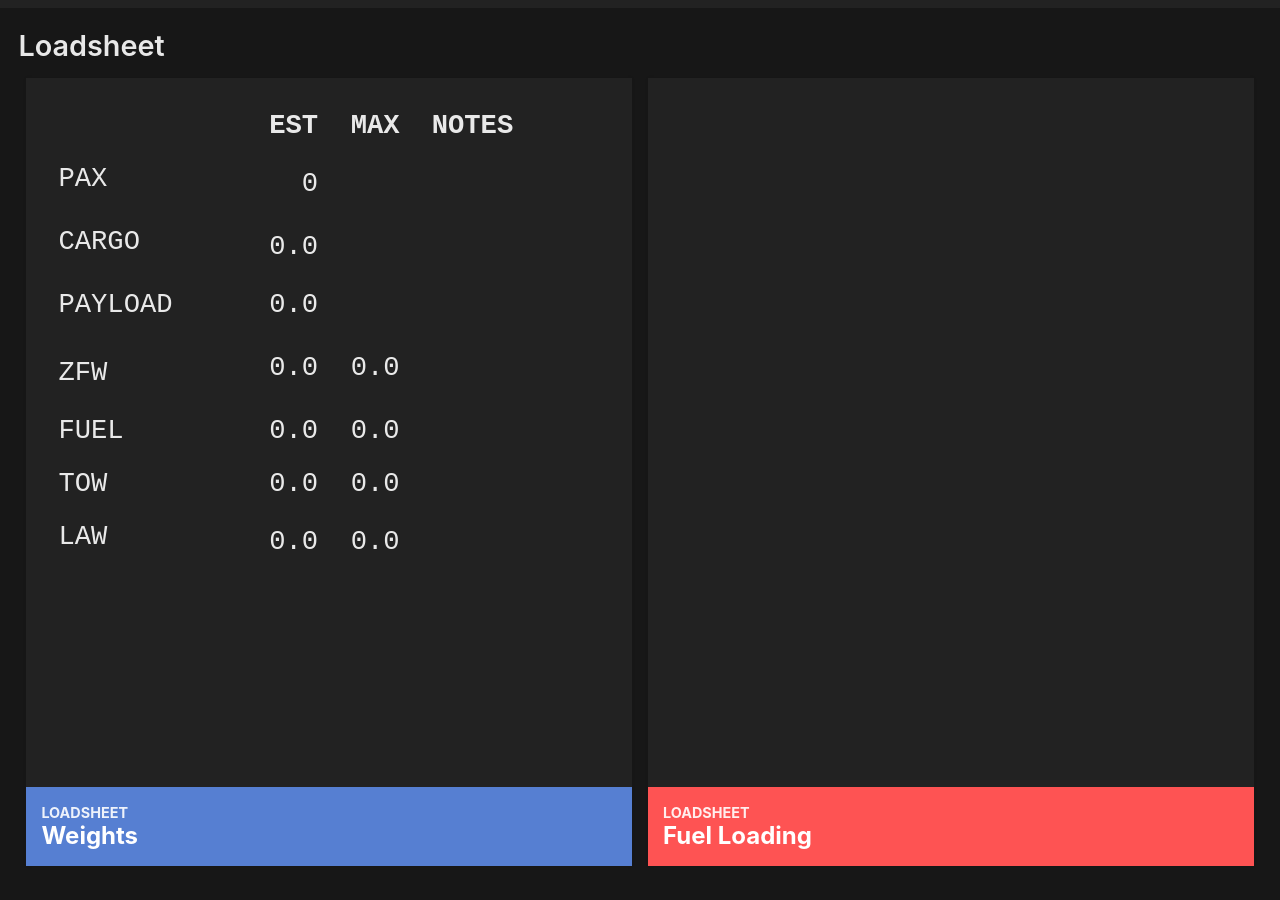
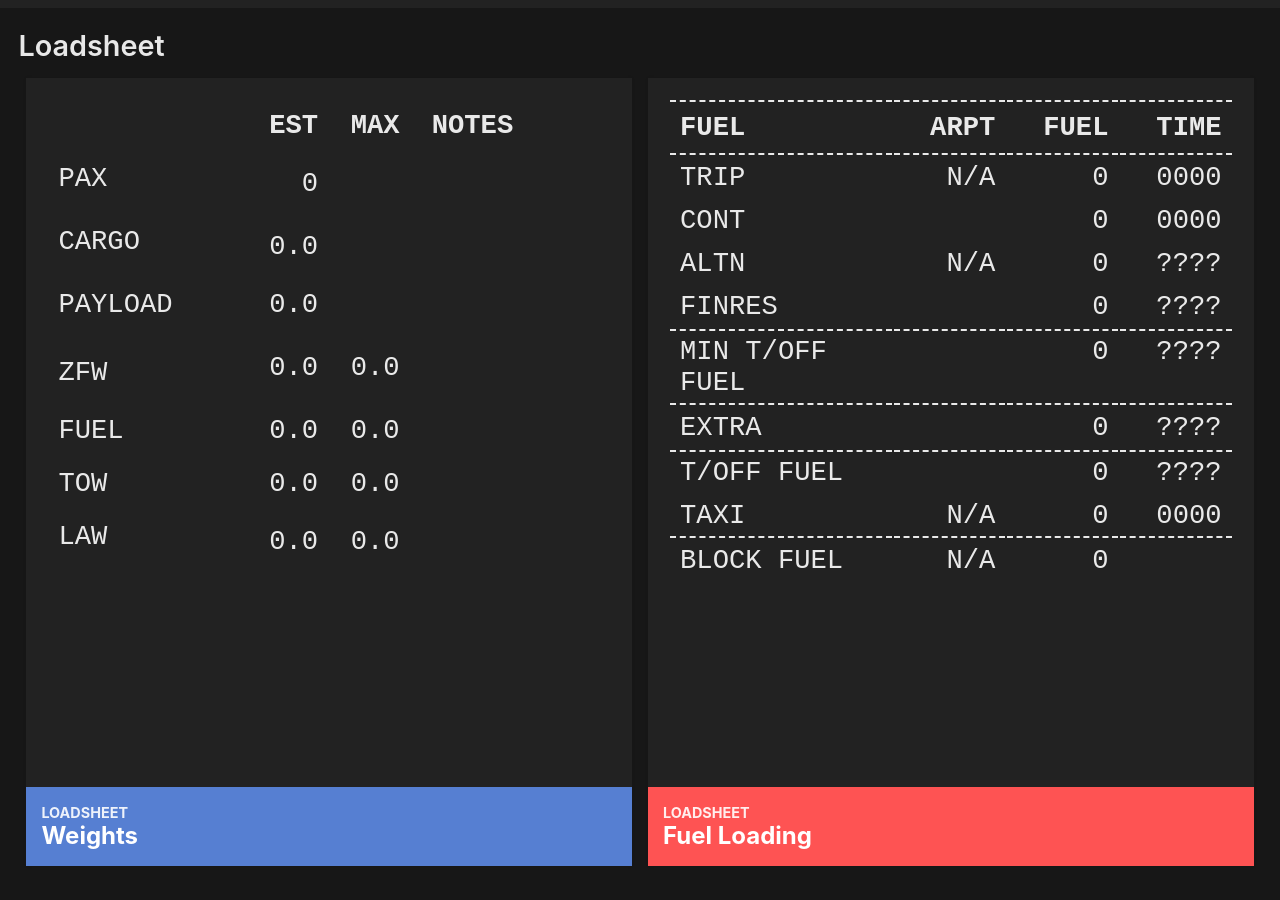
Before and after one commit to flybywiresim/efb, a React (Create React App) app: page /loadsheet in a window 1280 px wide. Built offline with nearby package versions, Linux system fonts and the light colour scheme.

Commit message:
Link SimBrief fuel data to LoadWidget

```diff
--- a/src/App.tsx
+++ b/src/App.tsx
@@ -27,7 +27,9 @@ type AppProps = {};
 type AppState = {
     simbriefUsername: string;
     departingAirport: string;
+    departingIata: string;
     arrivingAirport: string;
+    arrivingIata: string;
     flightDistance: string;
     flightETAInSeconds: string;
     currentTime: Date,
@@ -55,7 +57,14 @@ type AppState = {
     planTakeOff: number,
     reserve: number,
     taxi: number,
-    units: string
+    units: string,
+    altIcao: string,
+    altIata: string,
+    altBurn: number,
+    tripTime: number,
+    contFuelTime: number,
+    resFuelTime: number,
+    taxiOutTime: number,
 };
 
 class App extends React.Component<AppProps, AppState> {
@@ -68,7 +77,9 @@ class App extends React.Component<AppProps, AppState> {
 
     state: AppState = {
         departingAirport: 'N/A',
+        departingIata: 'N/A',
         arrivingAirport: 'N/A',
+        arrivingIata: 'N/A',
         simbriefUsername: this.fetchSimbriefUsername(),
         flightDistance: 'N/A',
         flightETAInSeconds: 'N/A',
@@ -97,7 +108,14 @@ class App extends React.Component<AppProps, AppState> {
         planTakeOff: 0,
         reserve: 0,
         taxi: 0,
-        units: "kg"
+        units: "kgs",
+        altIcao: "N/A",
+        altIata: "N/A",
+        altBurn: 0,
+        tripTime: 0,
+        contFuelTime: 0,
+        resFuelTime: 0,
+        taxiOutTime: 0
     }
 
     updateCurrentTime(currentTime: Date) {
@@ -127,7 +145,9 @@ class App extends React.Component<AppProps, AppState> {
         console.info(simbriefData);
         this.setState({
             departingAirport: simbriefData.origin.icao,
+            departingIata: simbriefData.origin.iata,
             arrivingAirport: simbriefData.destination.icao,
+            arrivingIata: simbriefData.destination.iata,
             flightDistance: simbriefData.distance,
             flightETAInSeconds: simbriefData.flightETAInSeconds,
             cargo: simbriefData.weights.cargo,
@@ -152,7 +172,14 @@ class App extends React.Component<AppProps, AppState> {
             planTakeOff:        simbriefData.fuel.planTakeOff,
             reserve:            simbriefData.fuel.reserve,
             taxi:               simbriefData.fuel.taxi,
-            units:              simbriefData.units
+            units:              simbriefData.units,
+            altIcao:            simbriefData.alternate.icao,
+            altIata:            simbriefData.alternate.iata,
+            altBurn:            simbriefData.alternate.burn,
+            tripTime:           simbriefData.times.est_time_enroute,
+            contFuelTime:       simbriefData.times.contfuel_time,
+            resFuelTime:        simbriefData.times.reserve_time,
+            taxiOutTime:        simbriefData.times.taxi_out
         });
     }
 
@@ -201,6 +228,17 @@ class App extends React.Component<AppProps, AppState> {
                                 reserve={this.state.reserve}
                                 taxi={this.state.taxi}
                                 units={this.state.units}
+                                arrivingAirport={this.state.arrivingAirport}
+                                arrivingIata={this.state.arrivingIata}
+                                departingAirport={this.state.departingAirport}
+                                departingIata={this.state.departingIata}
+                                altBurn={this.state.altBurn}
+                                altIcao={this.state.altIcao}
+                                altIata={this.state.altIata}
+                                tripTime={this.state.tripTime}
+                                contFuelTime={this.state.contFuelTime}
+                                resFuelTime={this.state.resFuelTime}
+                                taxiOutTime={this.state.taxiOutTime}
                             />
                         </Route>
                         <Route path="/flight">
--- a/src/loadsheetWidget/LoadsheetWidget.scss
+++ b/src/loadsheetWidget/LoadsheetWidget.scss
@@ -73,12 +73,33 @@
             vertical-align: top;
           }
 
+          th.dashed, td.dashed {
+            border-bottom:2px dashed var(--mainText);
+            border-top:2px dashed var(--mainText);
+          }
+
+          td.dashed-lower {
+            border-bottom:2px dashed var(--mainText);
+          }
+
+          td.dashed-upper {
+            border-top:2px dashed var(--mainText);
+          }
+
             .ls-col {
               padding: 10px;
             }
 
+            .ls-col-fuel {
+              padding: 5px 10px;
+            }
+
             .col-desc {
               width: 30%;
+            }
+
+            .col-fuel-desc {
+              width: 40%
             }
 
             .col-notes {
@@ -88,6 +109,10 @@
 
             .col-value {
               width: 10%;
+            }
+
+            .col-fuel-value {
+              width: 20%;
             }
 
             .col-left {
--- a/src/loadsheetWidget/LoadsheetWidget.tsx
+++ b/src/loadsheetWidget/LoadsheetWidget.tsx
@@ -23,7 +23,18 @@ type LoadsheetWidgetProps = {
     planTakeOff: number,
     reserve: number,
     taxi: number,
-    units: string
+    units: string,
+    arrivingAirport: string,
+    arrivingIata: string,
+    departingAirport: string,
+    departingIata: string,
+    altBurn: number,
+    altIcao: string,
+    altIata: string,
+    tripTime: number,
+    contFuelTime: number,
+    resFuelTime: number,
+    taxiOutTime: number
 };
 type LoadsheetWidgetState = {
     unitConversion: number;
@@ -34,7 +45,7 @@ const LoadsheetWidget = (props: LoadsheetWidgetProps) => {
     const [unitConversion, setunitConversion] = useState(1000);
 
     useEffect(() => {
-        const unitConv = (props.units === "kg") ? 1000 : 2240;
+        const unitConv = (props.units === "kgs") ? 1000 : 2240;
         console.log("Units changed to " + unitConv);
         setunitConversion(unitConv);
     }, [props.units]);
@@ -109,7 +120,76 @@ const LoadsheetWidget = (props: LoadsheetWidgetProps) => {
                 </div>
             </div>
             <div className='loadsheet-card' id="loadsheet-fuel-card">
-                <div className='loadsheet-card-body'/>
+                <div className='loadsheet-card-body'>
+                    <div className="loadsheet-table">
+                        <table>
+                            <thead>
+                                <tr>
+                                    <th scope="col" className="dashed ls-col col-fuel-desc col-left">FUEL</th>
+                                    <th scope="col" className="dashed ls-col col-fuel-value col-right">ARPT</th>
+                                    <th scope="col" className="dashed ls-col col-fuel-value col-right">FUEL</th>
+                                    <th scope="col" className="dashed ls-col col-fuel-value col-right">TIME</th>
+                                </tr>
+                            </thead>
+                            <tbody>
+                                <tr>
+                                    <td className="ls-col-fuel col-fuel-desc col-left">TRIP</td>
+                                    <td className="ls-col-fuel col-fuel-value col-right">{props.arrivingIata}</td>
+                                    <td className="ls-col-fuel col-fuel-value col-right">{props.enrouteBurn}</td>
+                                    <td className="ls-col-fuel col-fuel-value col-right">{(props.tripTime / 60).toFixed(0).padStart(4, "0")}</td>
+                                </tr>
+                                <tr>
+                                    <td className="ls-col-fuel col-fuel-desc col-left">CONT</td>
+                                    <td className="ls-col-fuel col-fuel-value col-right">&nbsp;</td>
+                                    <td className="ls-col-fuel col-fuel-value col-right">{props.contingency}</td>
+                                    <td className="ls-col-fuel col-fuel-value col-right">{(props.contFuelTime / 60).toFixed(0).padStart(4, "0")}</td>
+                                </tr>
+                                <tr>
+                                    <td className="ls-col-fuel col-fuel-desc col-left">ALTN</td>
+                                    <td className="ls-col-fuel col-fuel-value col-right">{props.altIata}</td>
+                                    <td className="ls-col-fuel col-fuel-value col-right">{props.altBurn}</td>
+                                    <td className="ls-col-fuel col-fuel-value col-right">????</td>
+                                </tr>
+                                <tr>
+                                    <td className="ls-col-fuel col-fuel-desc col-left">FINRES</td>
+                                    <td className="ls-col-fuel col-fuel-value col-right">&nbsp;</td>
+                                    <td className="ls-col-fuel ls-col-fuel col-value col-right">{props.reserve}</td>
+                                    <td className="ls-col-fuel col-fuel-value col-right">????</td>
+                                </tr>
+                                <tr>
+                                    <td className="dashed ls-col-fuel col-fuel-desc col-left">MIN T/OFF FUEL</td>
+                                    <td className="dashed ls-col-fuel col-fuel-value col-right">&nbsp;</td>
+                                    <td className="dashed ls-col-fuel col-fuel-value col-right">{props.minTakeOff}</td>
+                                    <td className="dashed ls-col-fuel col-fuel-value col-right">????</td>
+                                </tr>
+                                <tr>
+                                    <td className="ls-col-fuel col-fuel-desc col-left">EXTRA</td>
+                                    <td className="ls-col-fuel col-fuel-value col-right">&nbsp;</td>
+                                    <td className="ls-col-fuel col-fuel-value col-right">{props.extra}</td>
+                                    <td className="ls-col-fuel col-fuel-value col-right">????</td>
+                                </tr>
+                                <tr>
+                                    <td className="dashed-upper ls-col-fuel col-fuel-desc col-left">T/OFF FUEL</td>
+                                    <td className="dashed-upper ls-col-fuel col-fuel-value col-right">&nbsp;</td>
+                                    <td className="dashed-upper ls-col-fuel col-fuel-value col-right">{props.planTakeOff}</td>
+                                    <td className="dashed-upper ls-col-fuel col-fuel-value col-right">????</td>
+                                </tr>
+                                <tr>
+                                    <td className="dashed-lower ls-col-fuel col-fuel-desc col-left">TAXI</td>
+                                    <td className="dashed-lower ls-col-fuel col-fuel-value col-right">{props.departingIata}</td>
+                                    <td className="dashed-lower ls-col-fuel col-fuel-value col-right">{props.taxi}</td>
+                                    <td className="dashed-lower ls-col-fuel col-fuel-value col-right">{(props.taxiOutTime / 60).toFixed(0).padStart(4, "0")}</td>
+                                </tr>
+                                <tr>
+                                    <td className="ls-col-fuel ls-col col-fuel-desc col-left">BLOCK FUEL</td>
+                                    <td className="ls-col-fuel col-fuel-value col-right">{props.departingIata}</td>
+                                    <td className="ls-col-fuel col-fuel-value col-right">{props.planRamp}</td>
+                                    <td className="ls-col-fuel col-fuel-value col-right">&nbsp;</td>
+                                </tr>
+                            </tbody>
+                        </table>
+                    </div>
+                </div>
                 <div className='loadsheet-card-footer'>
                     <p className="footer-title">LOADSHEET</p>
                     <p>Fuel Loading</p>
```
Also changed, not shown: src/simbriefApi/simbriefInterface.ts (+33 -1 lines), src/simbriefApi/simbriefParser.ts (+30 -1 lines).
